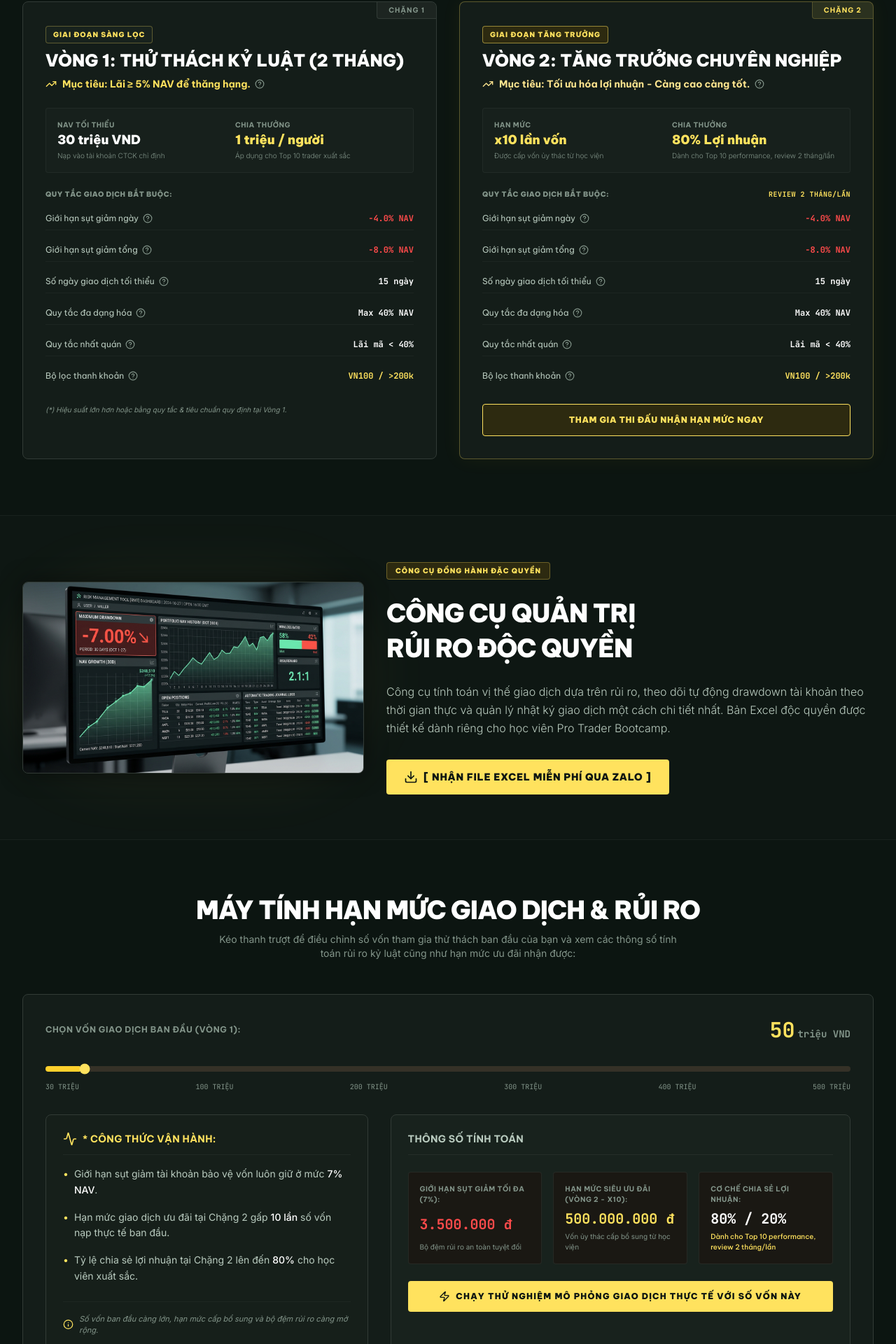
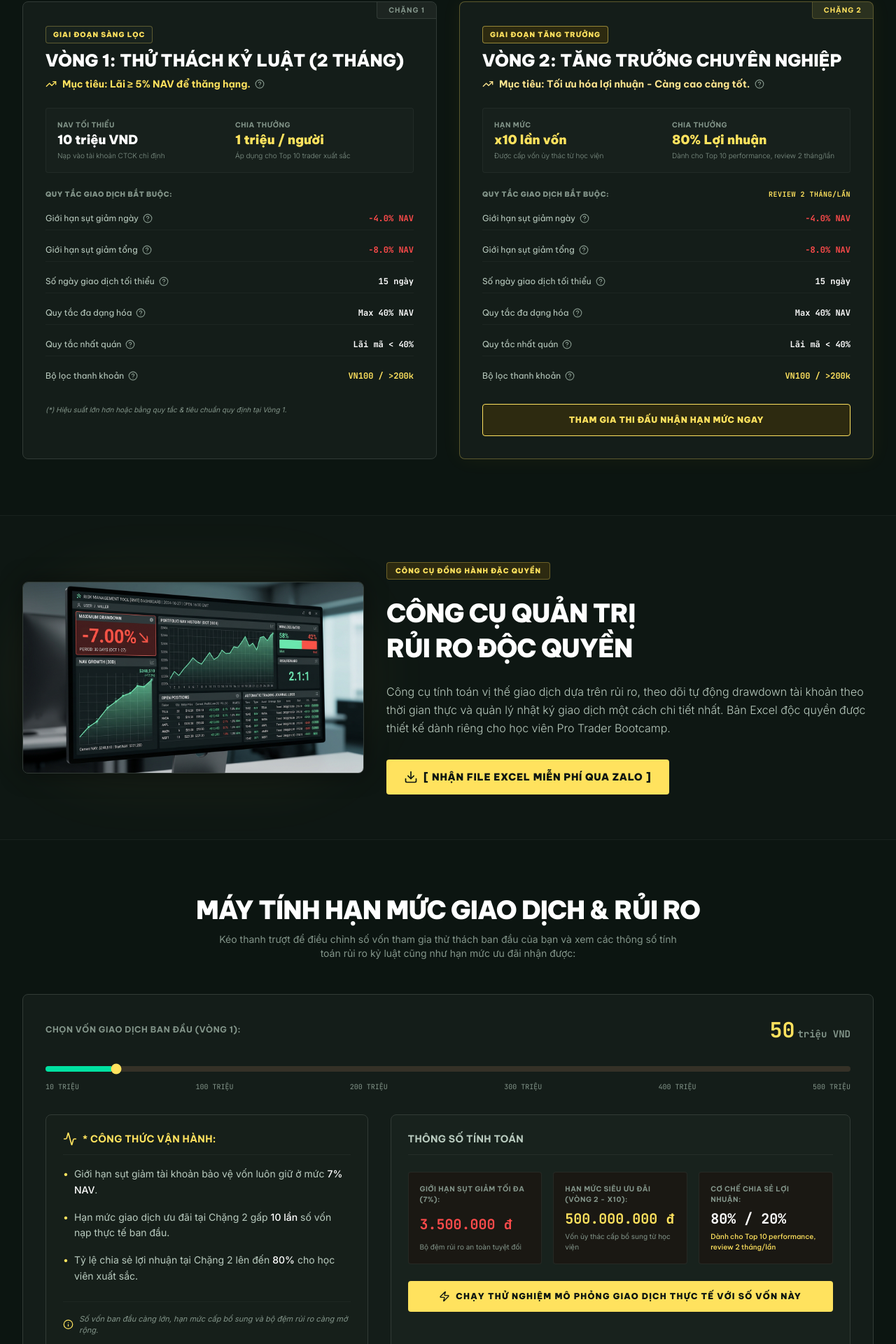
Before and after one commit to yenlelhy-del/Pro-Trader-Bootcamp-2026, a React (Vite) app: page / in a window 1280 px wide. Shown: the part 2317-4237 px from the top of the page at 70% size. Built offline with nearby package versions, Linux system fonts and the light colour scheme.

Commit message:
feat: align tiger and lion logic to 10M capital minimum and remove round 3

```diff
--- a/src/components/DashboardSection.tsx
+++ b/src/components/DashboardSection.tsx
@@ -256,7 +256,7 @@ export default function DashboardSection({ brand }: { brand: BrandConfig }) {
         </div>
 
         <div className="md:col-span-2 flex flex-wrap gap-3">
-          {[30000000, 50000000, 100000000, 200000000, 500000000].map((cap) => (
+          {[10000000, 30000000, 50000000, 100000000, 200000000, 500000000].map((cap) => (
             <button
               key={cap}
               onClick={() => setInitialCapital(cap)}
--- a/src/components/HomeSection.tsx
+++ b/src/components/HomeSection.tsx
@@ -568,7 +568,7 @@ export default function HomeSection({ onRegisterSuccess, setActiveTab, brand }:
             <div className="grid grid-cols-2 gap-4 bg-brand-surface/80 p-4 rounded border border-brand-surface-bright/40 font-display">
               <div>
                 <span className="text-[10px] text-brand-gray uppercase font-bold tracking-wider block">NAV tối thiểu</span>
-                <span className="text-base sm:text-lg font-black text-white">30 triệu VND</span>
+                <span className="text-base sm:text-lg font-black text-white">10 triệu VND</span>
                 <span className="text-[10px] text-brand-gray block font-sans font-light leading-snug mt-0.5">Nạp vào tài khoản CTCK chỉ định</span>
               </div>
               <div>
@@ -880,18 +880,18 @@ export default function HomeSection({ onRegisterSuccess, setActiveTab, brand }:
             <div className="relative pt-2">
               <input
                 type="range"
-                min={30000000}
+                min={10000000}
                 max={500000000}
                 step={10000000}
                 value={capital}
                 onChange={(e) => setCapital(Number(e.target.value))}
                 className="w-full h-2 bg-brand-surface-bright rounded-lg appearance-none cursor-pointer accent-brand-mint focus:outline-none"
                 style={{
-                  background: `linear-gradient(to right, #ffd02c 0%, #ffd02c ${((capital - 30000000) / (500000000 - 30000000)) * 100}%, #353127 ${((capital - 30000000) / (500000000 - 30000000)) * 100}%, #353127 100%)`
+                  background: `linear-gradient(to right, ${brand.id === 'lion' ? '#00e1a1' : '#ffd02c'} 0%, ${brand.id === 'lion' ? '#00e1a1' : '#ffd02c'} ${((capital - 10000000) / (500000000 - 10000000)) * 100}%, #353127 ${((capital - 10000000) / (500000000 - 10000000)) * 100}%, #353127 100%)`
                 }}
               />
               <div className="flex justify-between text-[10px] text-brand-gray font-mono mt-2">
-                <span>30 TRIỆU</span>
+                <span>10 TRIỆU</span>
                 <span>100 TRIỆU</span>
                 <span>200 TRIỆU</span>
                 <span>300 TRIỆU</span>
@@ -1157,7 +1157,7 @@ export default function HomeSection({ onRegisterSuccess, setActiveTab, brand }:
               <div className="space-y-1">
                 <h4 className="font-display font-bold text-sm text-white uppercase">Bắt đầu thử thách thăng hạng</h4>
                 <p className="text-brand-gray text-xs sm:text-sm font-sans leading-relaxed">
-                  Nạp tối thiểu 30 triệu VND vào tài khoản cá nhân chứng khoán tự quản và tranh tài kỷ luật cùng cộng đồng.
+                  Nạp tối thiểu 10 triệu VND vào tài khoản cá nhân chứng khoán tự quản và tranh tài kỷ luật cùng cộng đồng.
                 </p>
               </div>
             </div>
--- a/src/data.ts
+++ b/src/data.ts
@@ -167,7 +167,7 @@ export const INITIAL_TRADE_LOGS: TradeLog[] = [
 export const INITIAL_FAQS: FAQItem[] = [
   {
     id: "faq1",
-    question: "Số tiền nạp tối thiểu 30 triệu VND là gì?",
+    question: "Số tiền nạp tối thiểu 10 triệu VND là gì?",
     answer: "Đây là điều kiện cần tối thiểu để bắt đầu tham gia Chặng 1 (Thử thách kỷ luật). Số tiền này nạp vào tài khoản cá nhân của chính bạn tại Công ty Chứng khoán (CTCK) chỉ định. Bạn giữ toàn quyền sở hữu và rút tiền, không phải đóng phí cho Bootcamp. Mục đích là để đảm bảo tính thực tế và cam kết kỷ luật giao dịch.",
     category: "thể_lệ"
   },
```
Also changed, not shown: .agents/sales_knowledge_base.md.
